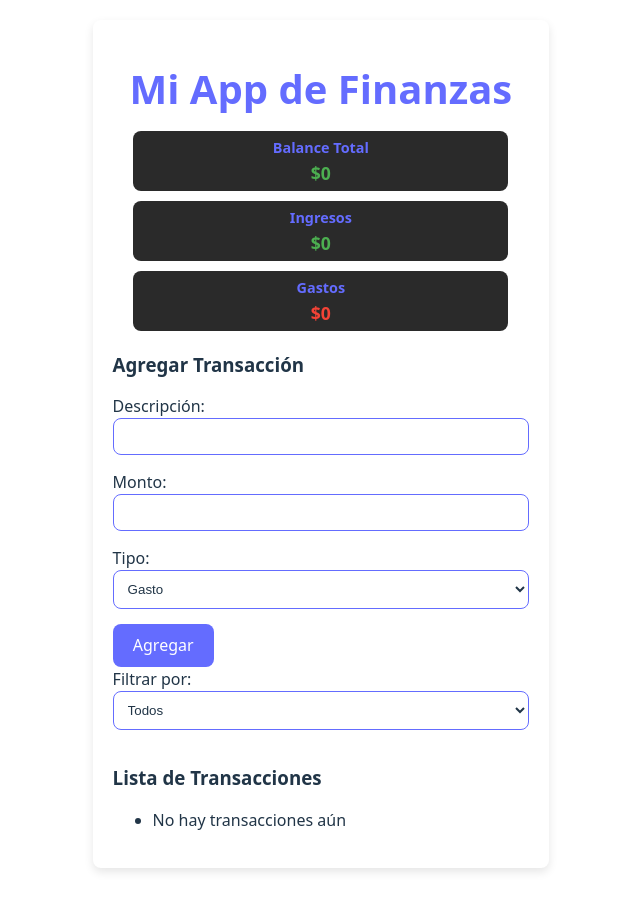
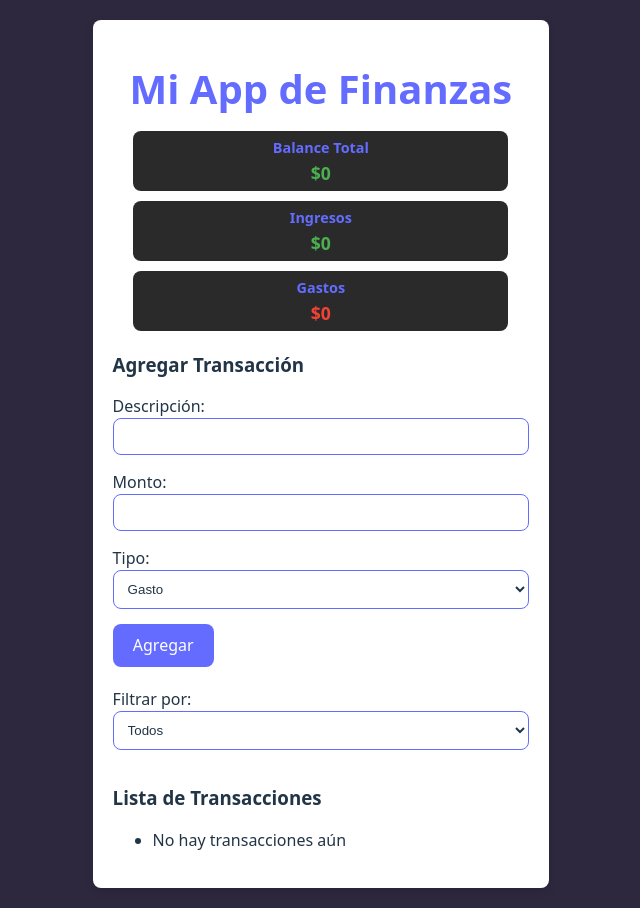
Before and after one commit to wrafael91/Finance-App, a React (Vite) app: page / in a window 1280 px wide. Shown: the whole page, without its empty margins (336-976 px from the left). Built offline with nearby package versions, Linux system fonts and the light colour scheme.

Commit message:
adding background color and margin to filter title

```diff
--- a/src/App.css
+++ b/src/App.css
@@ -18,6 +18,7 @@ body {
   align-items: center;
   min-width: 320px;
   min-height: 100vh;
+  background-color: #2d283e;
 }
 
 .container {
@@ -55,6 +56,10 @@ select {
   background-color: #2a2a2a;
   color: white;
   box-sizing: border-box;
+}
+
+form button {
+  margin-bottom: 20px; /* Agrega espacio debajo del botón */
 }
 
 /* Botones */
```
